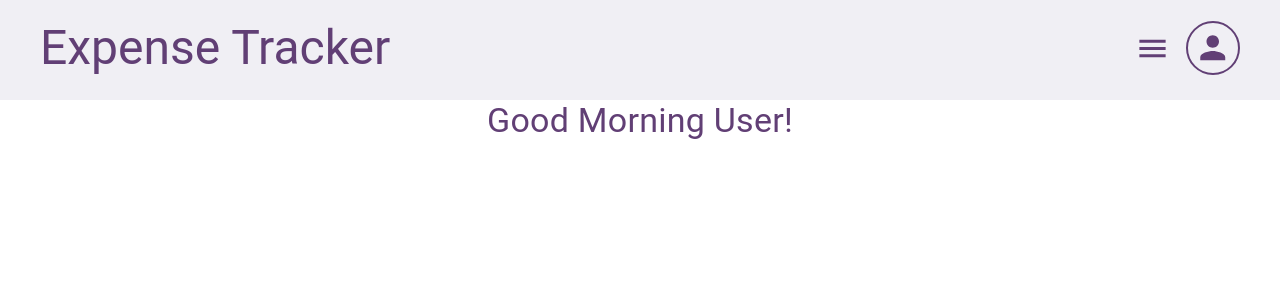
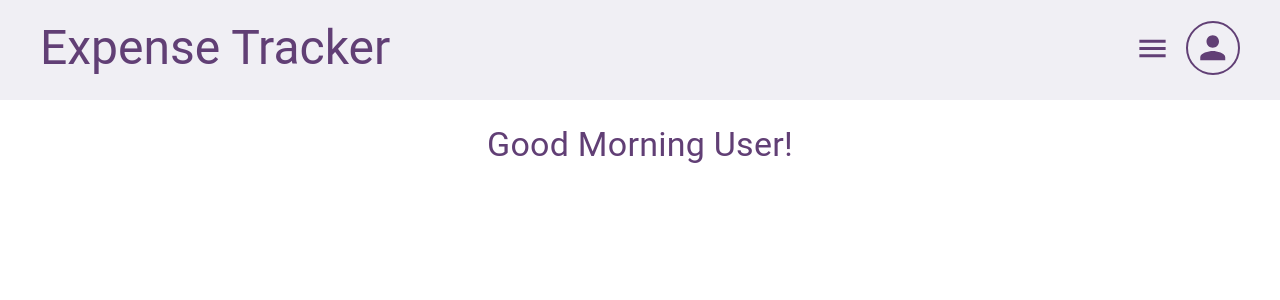
Before and after one commit to ctelfair20/expense-tracker, a React (Vite) app: page /dashboard in a window 1280 px wide. Shown: the top 300 px of the page. Built offline with nearby package versions, Linux system fonts and the light colour scheme.

Commit message:
added padding

```diff
--- a/src/pages/Dashboard.tsx
+++ b/src/pages/Dashboard.tsx
@@ -2,7 +2,7 @@
 import Greeting from '../components/Greeting';
 
 const Dashboard = () => {
-  return <Box sx={{ display: 'flex', justifyContent: 'center' }}>
+  return <Box sx={{ display: 'flex', justifyContent: 'center', p: 3 }}>
     <Greeting />
   </Box>;
 }
```
